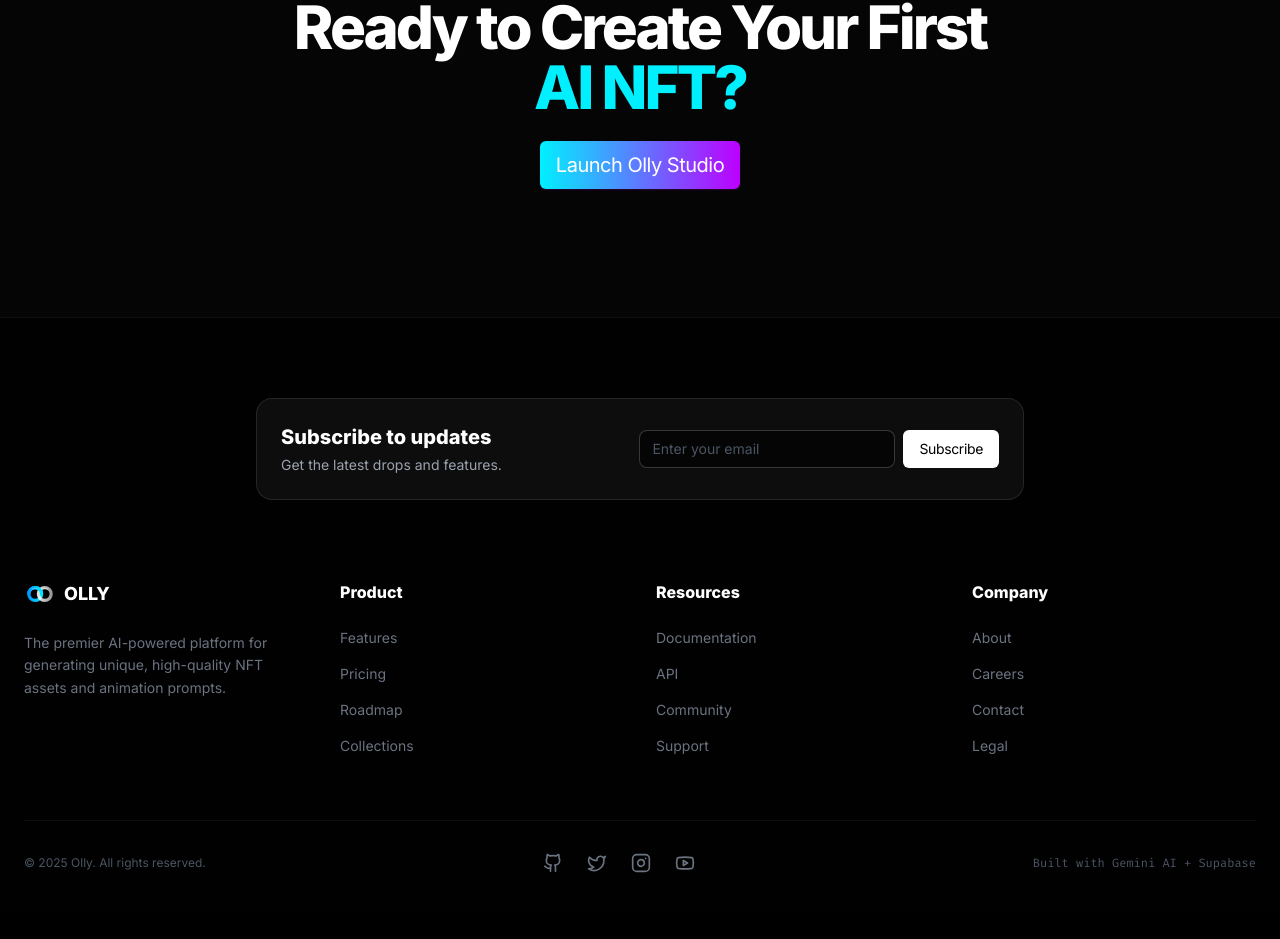
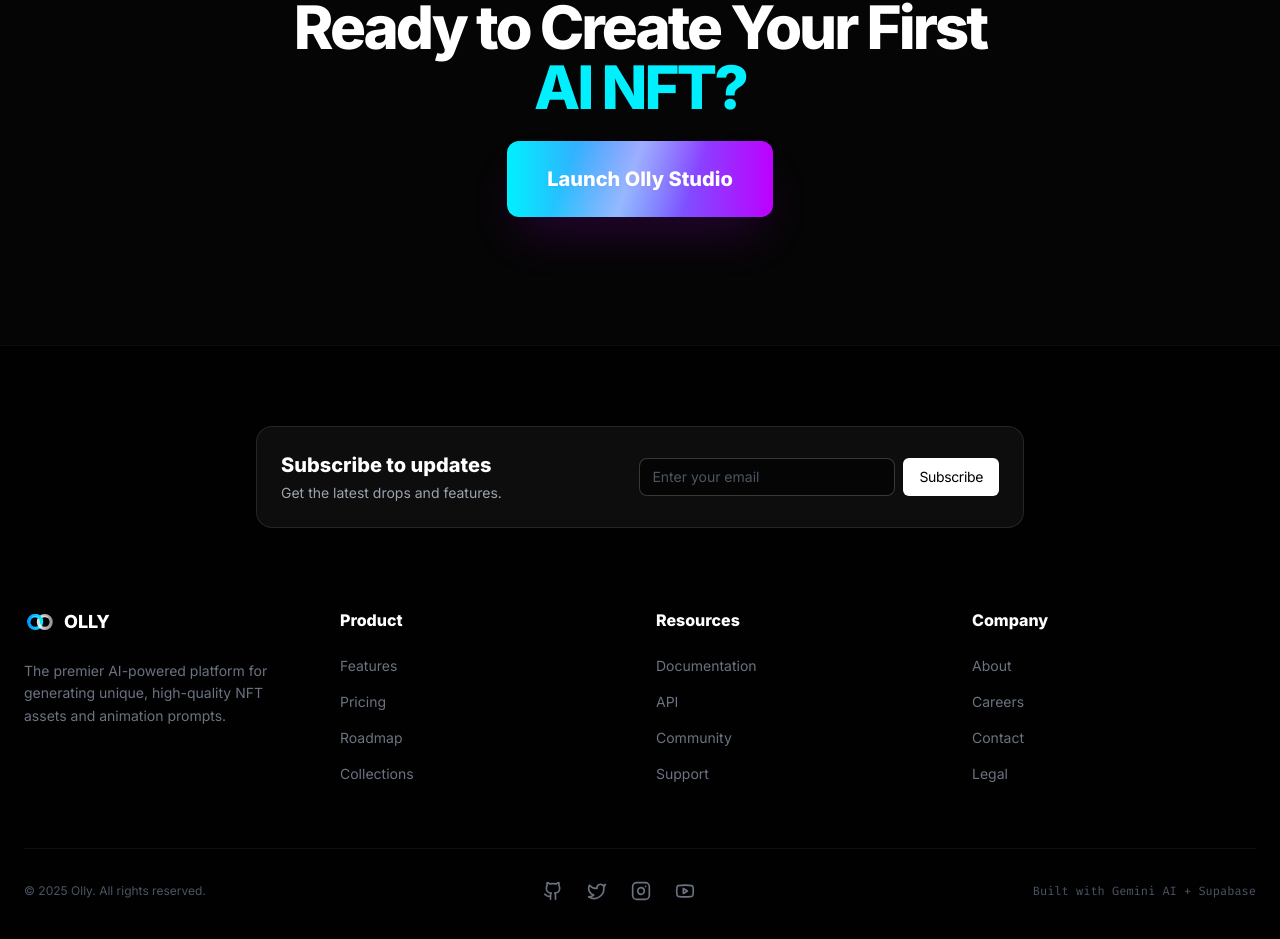
Before and after one commit to Ambroise52/Rodeo-illustration-NFT-App, a React (Vite) app: page / in a window 1280 px wide. Shown: the part 1708-2647 px from the top of the page. Before the commit the page ends 2621 px from the top, so only its background shows below. Built offline with nearby package versions, Linux system fonts and the light colour scheme; what @heroui/react would draw is missing.

Commit message:
feat: Add AnimatedShinyButton component
Introduces a new reusable button component with a hover animation and gradient background. This enhances the UI with interactive and visually appealing elements for calls to action.

```diff
--- a/components/LandingPage.tsx
+++ b/components/LandingPage.tsx
@@ -34,6 +34,44 @@ interface Job {
   description: string;
   requirements: string[];
 }
+
+// --- Animated Shiny Button Component ---
+const AnimatedShinyButton = ({ onClick, children, className }: { onClick: () => void, children: React.ReactNode, className?: string }) => {
+  return (
+    <motion.button
+      onClick={onClick}
+      className={`relative px-10 py-6 overflow-hidden rounded-xl font-black text-xl group shadow-2xl shadow-neon-purple/20 ${className}`}
+      whileHover={{ scale: 1.02 }}
+      whileTap={{ scale: 0.98 }}
+    >
+       {/* Base Gradient */}
+       <div className="absolute inset-0 bg-gradient-to-r from-neon-cyan to-neon-purple" />
+
+       {/* Shine Effect */}
+       <motion.div
+         className="absolute inset-0 w-full h-full"
+         initial={{ x: "-100%" }}
+         animate={{ x: "100%" }}
+         transition={{
+           repeat: Infinity,
+           duration: 1.5,
+           ease: "easeInOut",
+           repeatDelay: 1
+         }}
+       >
+         <div className="w-1/2 h-full bg-gradient-to-r from-transparent via-white/40 to-transparent skew-x-[-20deg]" />
+       </motion.div>
+
+       {/* Content */}
+       <span className="relative z-10 text-white drop-shadow-sm flex items-center gap-2 justify-center">
+         {children}
+       </span>
+
+       {/* Hover Glow */}
+       <div className="absolute inset-0 rounded-xl ring-2 ring-white/0 group-hover:ring-white/30 transition-all duration-300" />
+    </motion.button>
+  )
+};
 
 // --- Background Animation Component ---
 const GeometricBackground = () => {
@@ -966,9 +1004,9 @@ const HomeView: React.FC<{ onStart: (mode: 'LOGIN' | 'SIGNUP') => void, onNav: (
       <section className="py-32 relative overflow-hidden border-t border-white/5">
         <div className="max-w-4xl mx-auto px-6 text-center relative z-10">
           <h2 className="text-4xl md:text-6xl font-black mb-6 tracking-tighter">Ready to Create Your First <br/><span className="text-neon-cyan">AI NFT?</span></h2>
-          <Button onClick={() => onStart('SIGNUP')} className="px-10 py-6 text-xl bg-gradient-to-r from-neon-cyan to-neon-purple text-white hover:scale-105 transition-transform font-black shadow-2xl shadow-neon-purple/20 border-none">
+          <AnimatedShinyButton onClick={() => onStart('SIGNUP')}>
             Launch Olly Studio
-          </Button>
+          </AnimatedShinyButton>
         </div>
       </section>
     </motion.div>
```
